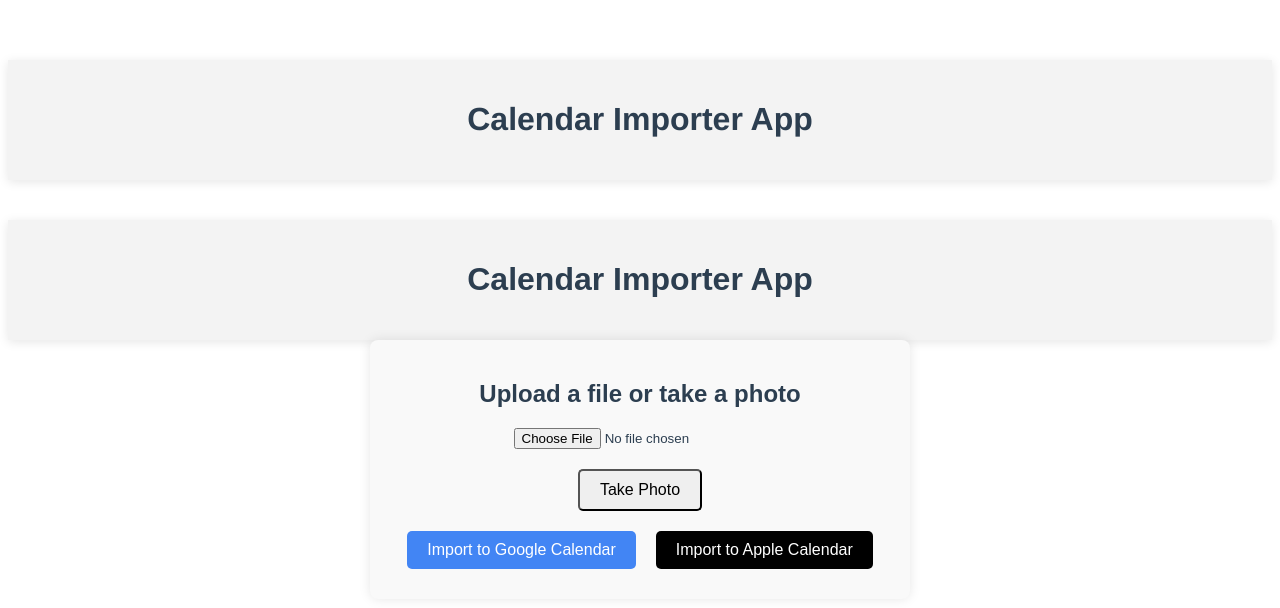
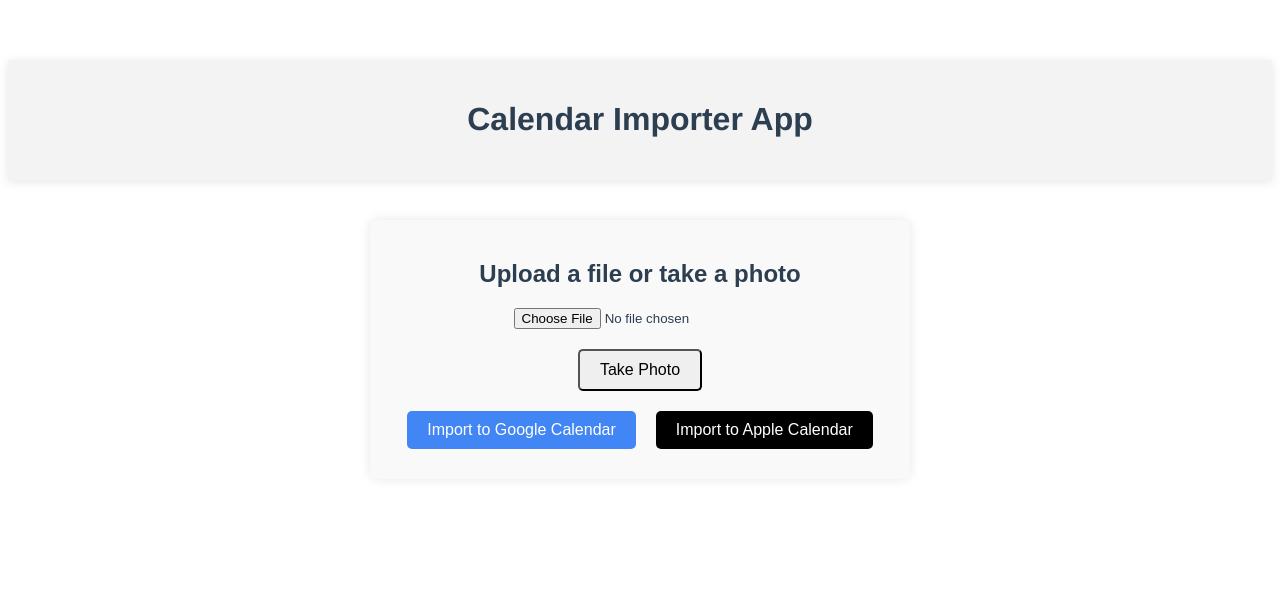
Before and after one commit to AnnesDoumi/calendar-importer, a Vue app: page / in a window 1280 px wide. Shown: the top 608 px of the page. Built offline with nearby package versions, Linux system fonts and the light colour scheme.

Commit message:
Doppelte Überschrift und prompt änderungen

```diff
--- a/src/components/UploadComponent.vue
+++ b/src/components/UploadComponent.vue
@@ -1,8 +1,5 @@
 <template>
   <div id="app">
-    <header>
-      <h1>Calendar Importer App</h1>
-    </header>
 
     <div class="upload-section">
       <h2>Upload a file or take a photo</h2>
@@ -113,13 +110,13 @@ export default {
       }
     },
     importGoogleCalendar() {
-      const prompt = "Analyze this image and extract calendar events for Google Calendar.";
+      const prompt = "Analyze this image and extract calendar events for Google Calendar and make an csv file which suits an import for Google Calendar.";
       this.analyzeFile(prompt);
       // Weitere Logik für den Google Calendar API-Import
       console.log("Import to Google Calendar");
     },
     importAppleCalendar() {
-      const prompt = "Analyze this image and extract calendar events for Apple Calendar.";
+      const prompt = "Analyze this image and extract calendar events for Apple Calendar and make an ics file which suits an import in Apple Calendar.";
       this.analyzeFile(prompt);
       // Weitere Logik für den Apple Calendar API-Import
       console.log("Import to Apple Calendar");
```
